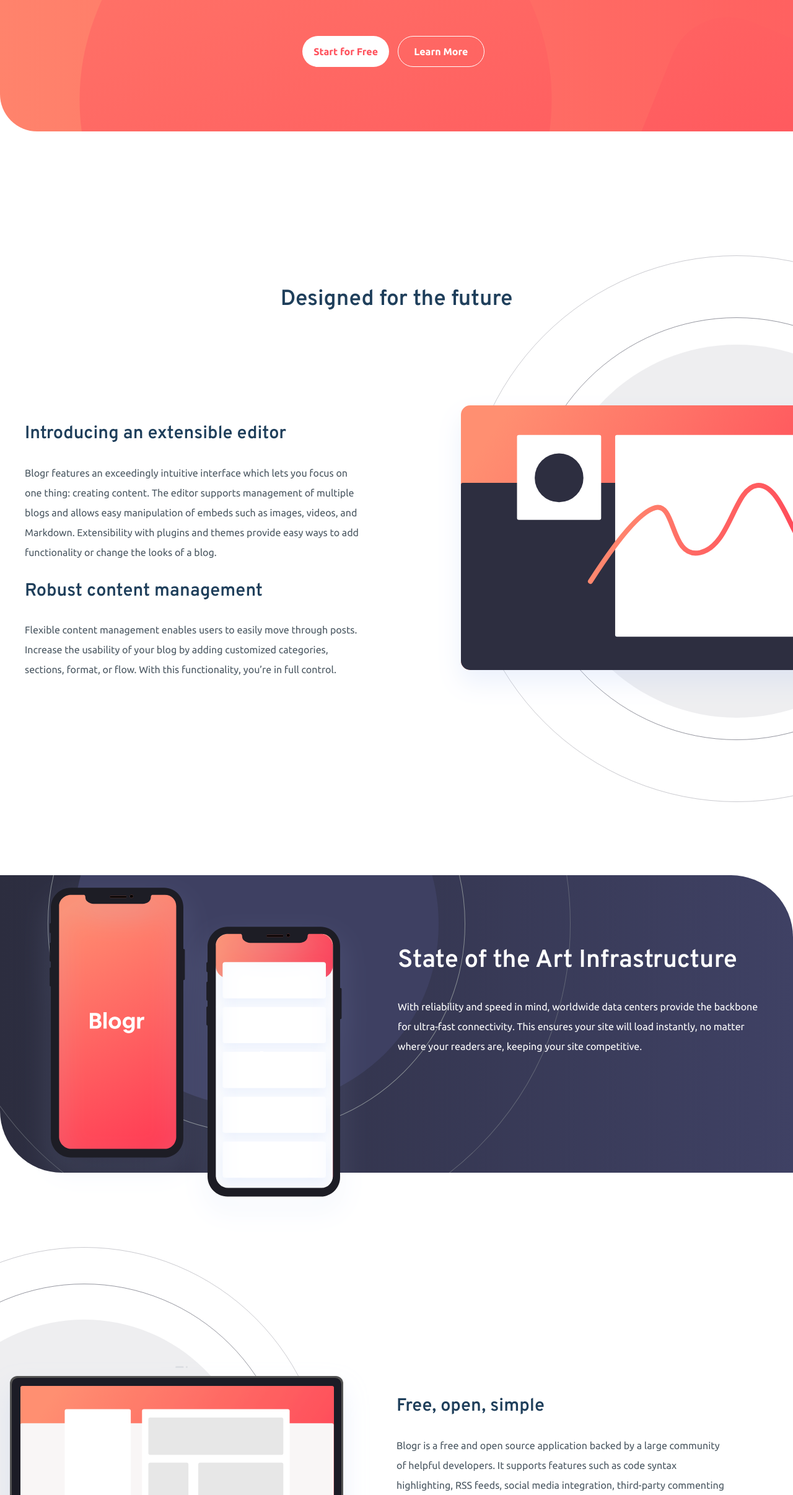
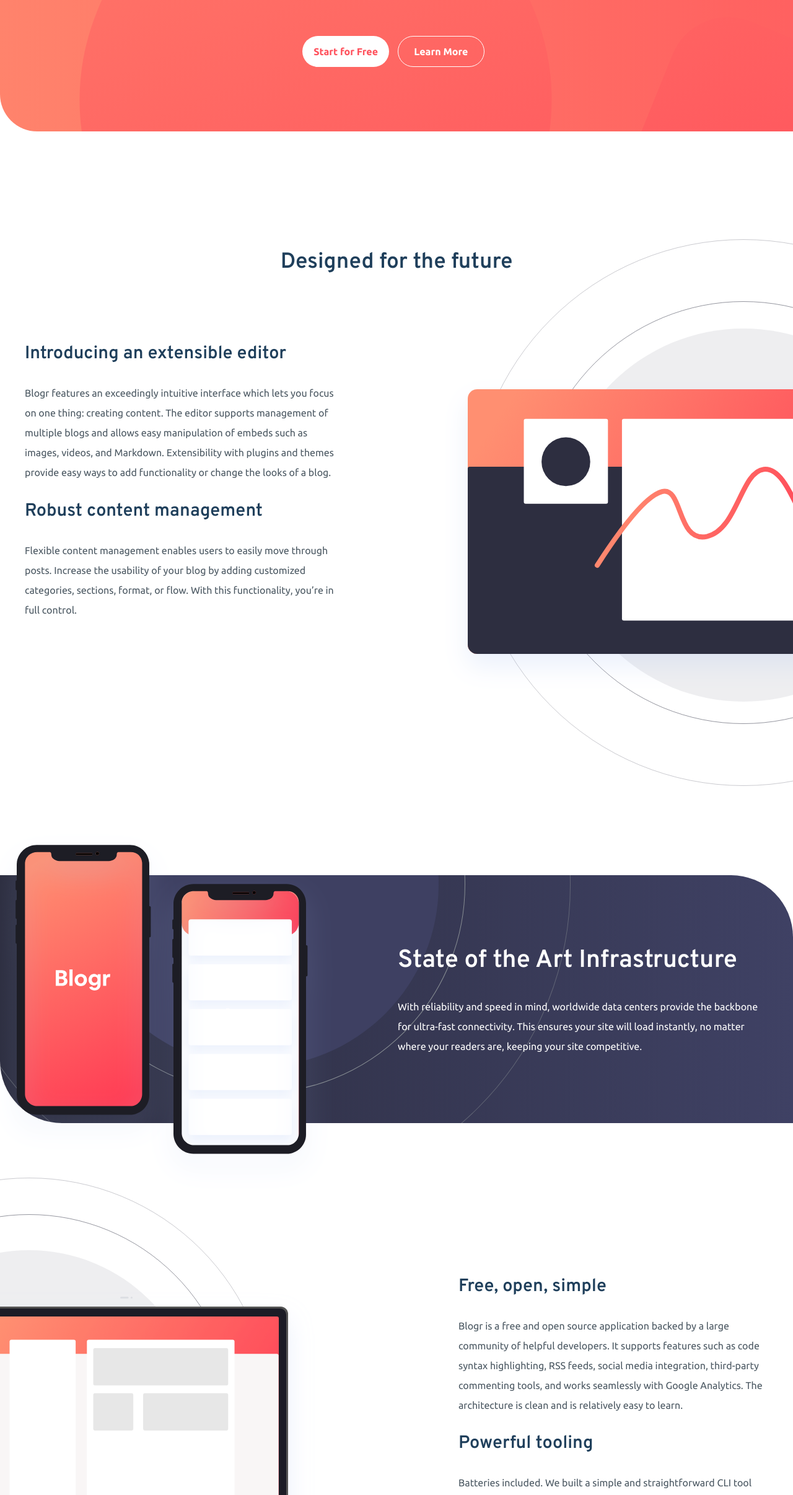
Before and after one commit to kenzotakamori/frontendmentor-blogr-landing-page, a plain HTML site: page index.html in a window 1280 px wide. Shown: the part 388-2800 px from the top of the page at 62% size. Drawn offline with Linux system fonts and the light colour scheme.

Commit message:
dektop final adjustments

```diff
--- a/style.scss
+++ b/style.scss
@@ -67,7 +67,7 @@ header {
         background-color: white;
         color: black;
         line-height: 2.5rem;
-        margin: 0;
+        margin: 20px 0 0 0;
         padding: 20px;
         border-radius: 5px;
         width: 120px;
@@ -174,25 +174,24 @@ section#intro {
     }
     .content {
         display: grid;
-        grid-auto-flow: column;
+        grid-template-columns: 500px 700px;
     }
     .section-text {
-        width: 45%;
+        margin-top: 50px;
     }
 }
 
 section#design-future {
     img {
         z-index: 0;
-        position: absolute;
-        top: 100%;
-        left: 55%;
+        position: relative;
+        left: 25%;
+        top: -10%;
     }
 }
 
 section#state-of-art {
-    height: 60vh;
-    min-height: 400px;
+    height: 400px;
     margin-top: 30vh;
     margin-bottom: 20vh;
     background-image: url('/images/bg-pattern-circles.svg'),
@@ -200,6 +199,11 @@ section#state-of-art {
     background-repeat: no-repeat;
     background-position: -35% 80%;
     border-radius: 0 100px 0 100px;
+    img {
+        position: relative;
+        left: -10%;
+        top: -12%;
+    }
     .content {
         display: grid;
         grid-template-columns: auto 1fr;
@@ -220,21 +224,25 @@ section#state-of-art {
 section#benefits {
     img {
         z-index: 0;
-        position: absolute;
-        top: 300%;
-        left: -20%;
+        position: relative;
+        left: -55%;
+        top: -10%;
     }
     h2 {
         display: none;
     }
+    .content {
+        width: 100%;
+        grid-template-columns: 700px 500px;
+    }
     .section-text {
-        position: relative;
-        left: 50%;
+
     }
 }
 
 footer {
     background-color: hsl(240, 10%, 16%);
+    border-top-right-radius: 60px;
     color: hsl(240, 2%, 79%);
     margin: 0;
     min-height: 350px;
```
Also changed, not shown: style.css, 1 other file.
